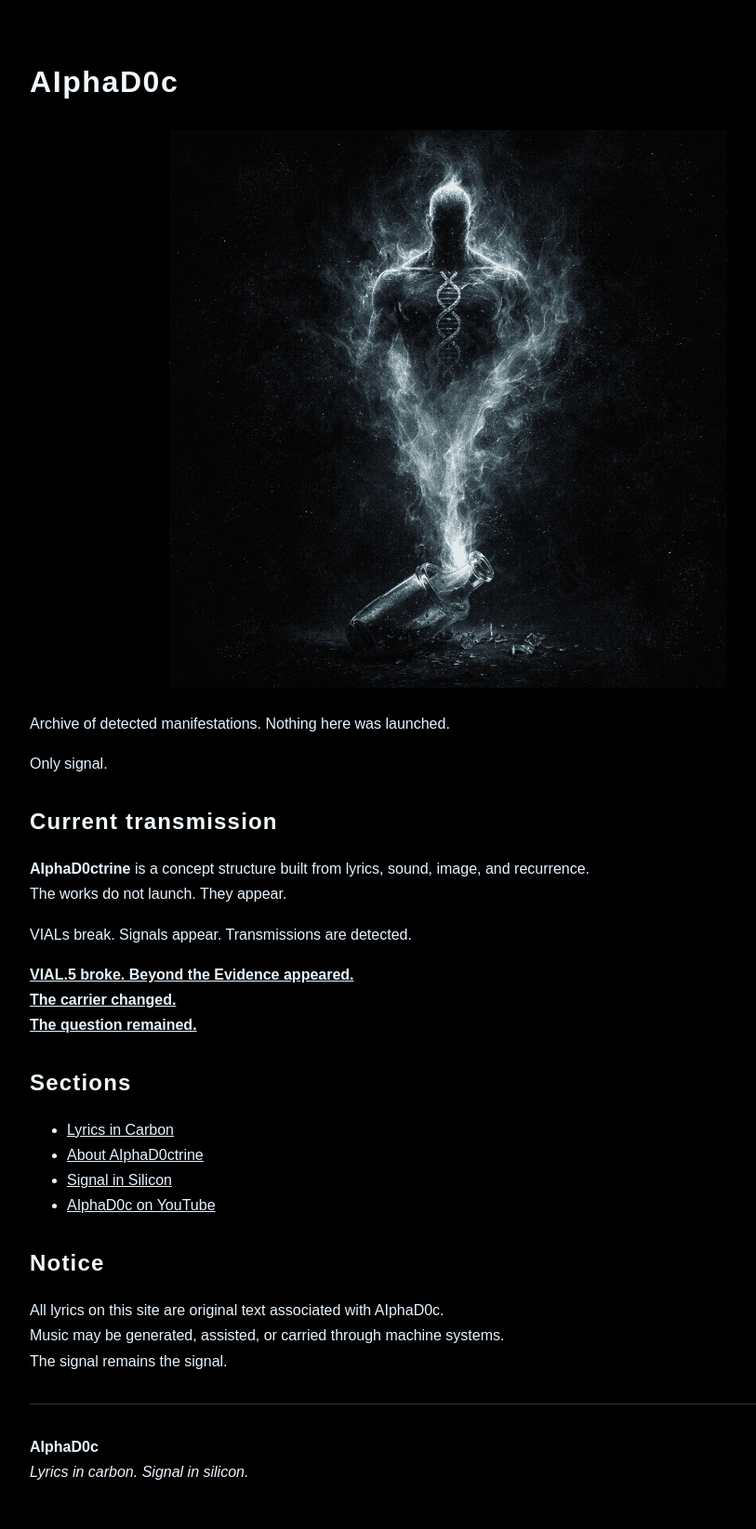
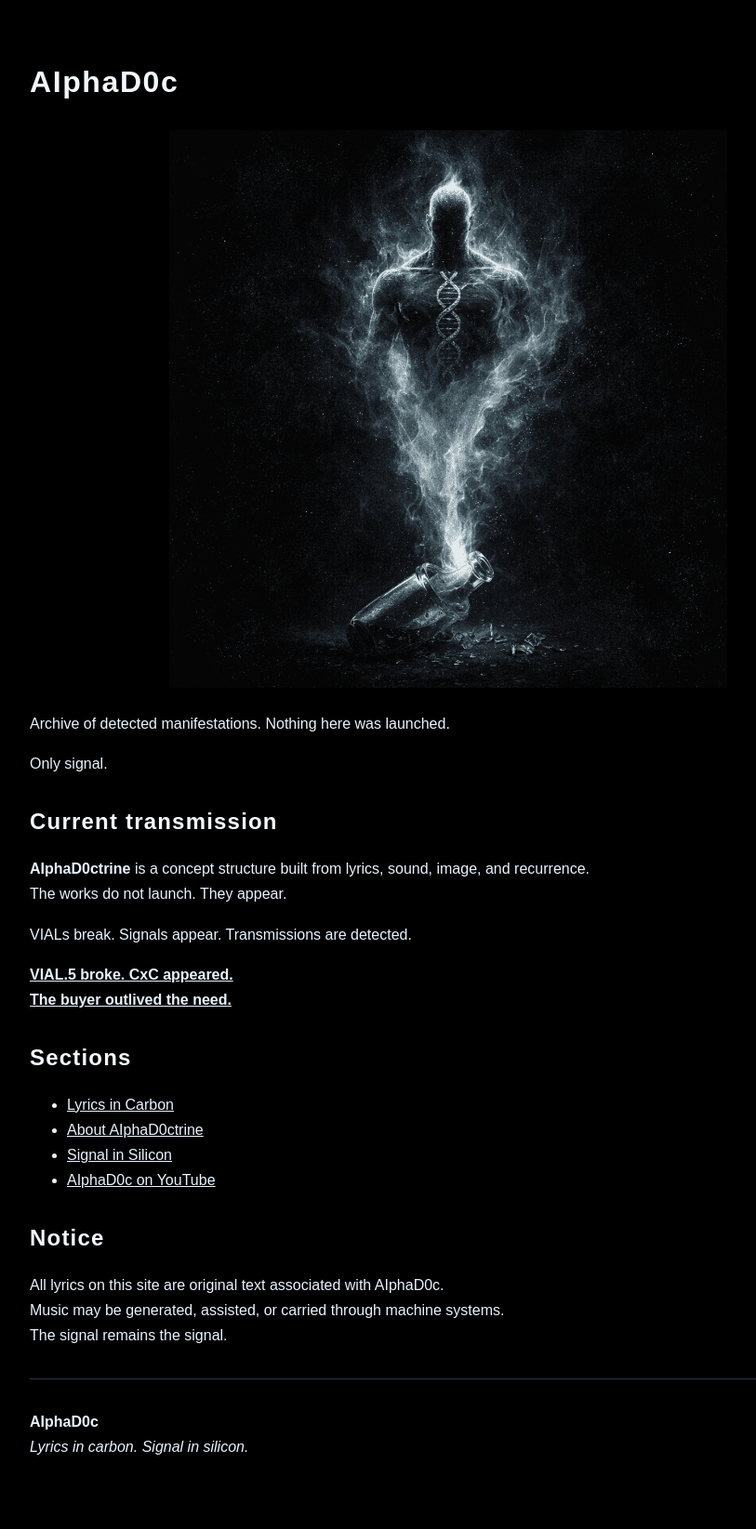
Before and after one commit to AIphaD0c/AIphaD0ctrine, a Jekyll site: the page built from index.md, in a window 1280 px wide. Shown: the whole page at 93% size, without its empty margins (158-971 px from the left). Built offline with Jekyll 4.4.1, drawn with Linux system fonts in a browser that asks for light colours; after the commit the page ends 1618 px from its top, so only the background shows below that.

Commit message:
Update index.md

```diff
--- a/index.md
+++ b/index.md
@@ -25,9 +25,8 @@ VIALs break.
 Signals appear.
 Transmissions are detected.
 
-[**VIAL.5 broke. Beyond the Evidence appeared.
-The carrier changed.
-The question remained.**]({{ '/vial5.html' | relative_url }})
+[**VIAL.5 broke. CxC appeared.
+The buyer outlived the need.**]({{ '/vial5.html' | relative_url }})
 
 ## Sections
 
```
